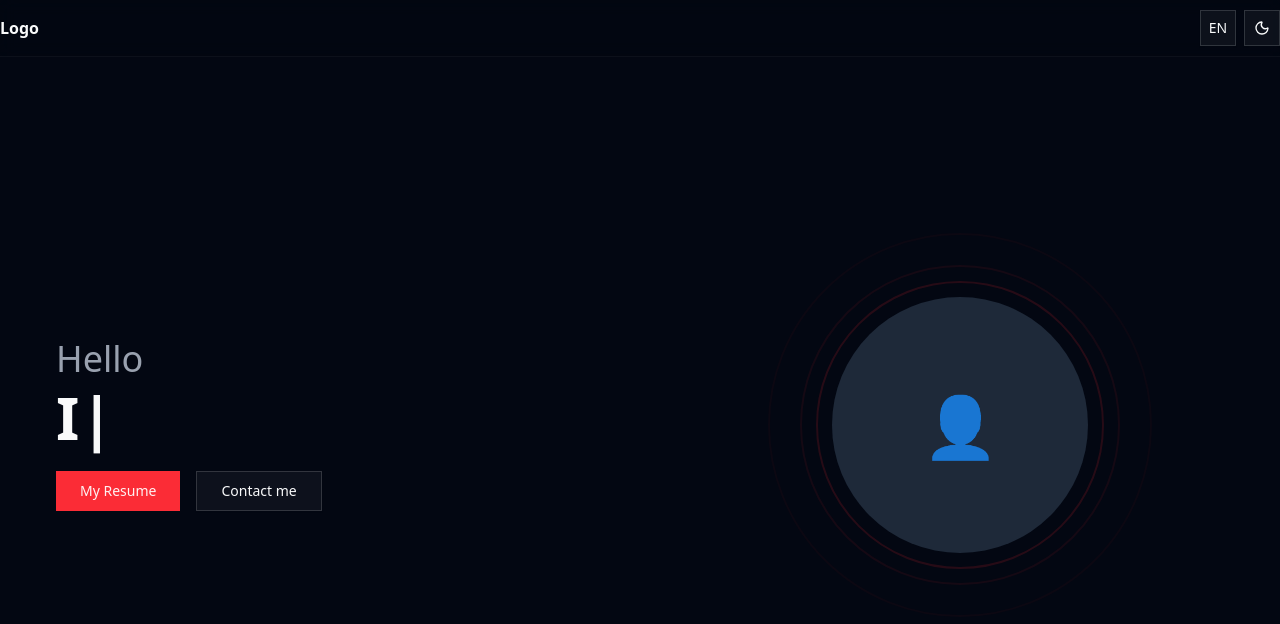
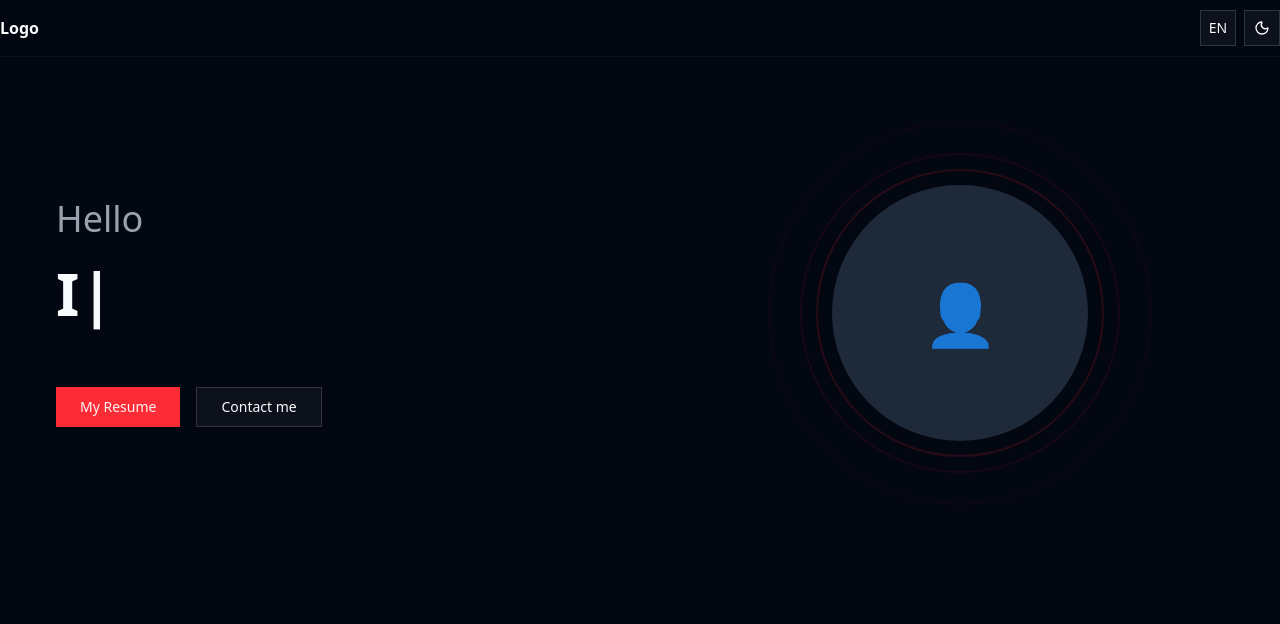
Before and after one commit to zalaghi-dev/personal, a React (Vite) app: page / in a window 1280 px wide. Shown: the top 624 px of the page. Built offline with nearby package versions, Linux system fonts and the light colour scheme.

Commit message:
fix: hero sizing

```diff
--- a/src/components/main/hero.tsx
+++ b/src/components/main/hero.tsx
@@ -6,10 +6,10 @@ export function Hero() {
   const { t } = useTranslation();
 
   return (
-    <section className="flex min-h-[calc(100vh-4rem)] items-center justify-center py-12">
+    <section className="flex min-h-[calc(100vh-4rem)] items-start justify-center pt-32 py-12">
       <div className="container grid gap-12 px-4 md:grid-cols-2 md:gap-8">
         <div className="flex px-10 flex-col items-start justify-center gap-6">
-          <div className="space-y-2">
+          <div className="space-y-6">
             <h2 className="text-4xl font-light text-muted-foreground">{t('hero.greeting')}</h2>
             <h1 className="text-5xl font-bold md:text-6xl">
               <Typewriter
@@ -22,7 +22,7 @@ export function Hero() {
             </h1>
           </div>
 
-          <div className="flex flex-wrap gap-4">
+          <div className="flex flex-wrap mt-10 gap-4">
             <Button size="lg">{t('hero.resume')}</Button>
             <Button size="lg" variant="outline">
               {t('hero.contact')}
```
